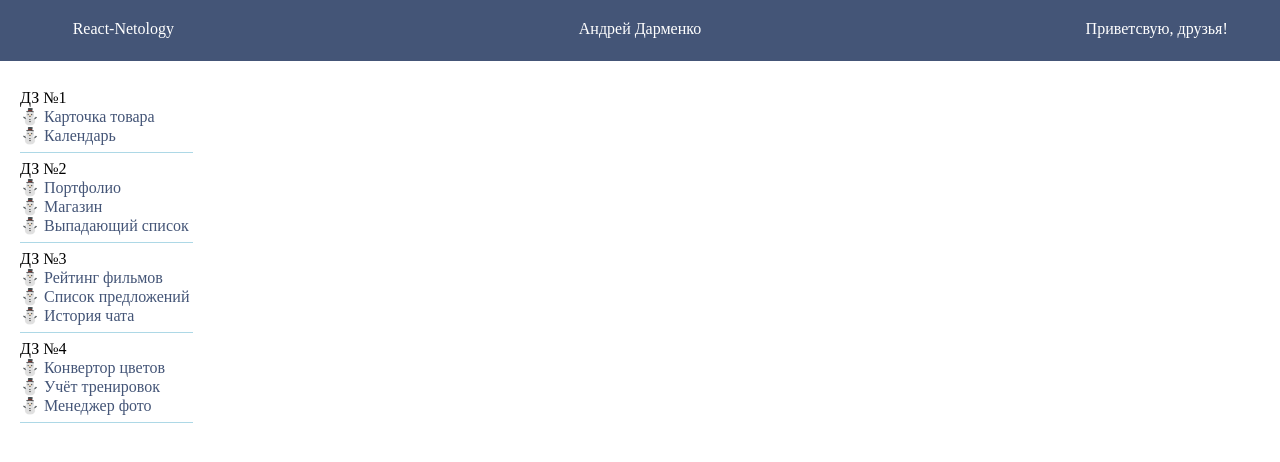
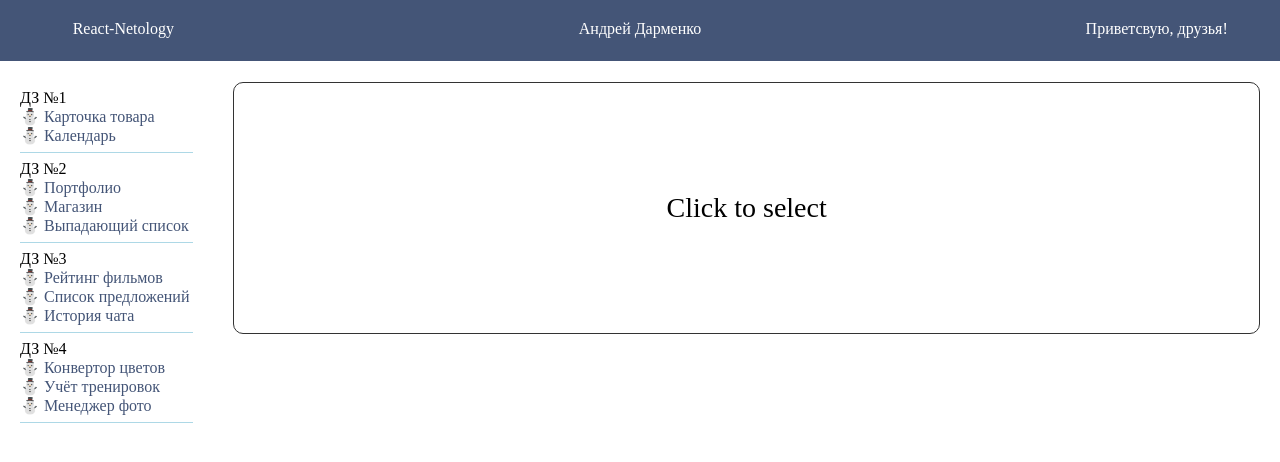
Before and after one commit to IamFenniks/react-netology, a React (Create React App) app: page /photo in a window 1280 px wide. Shown: the top 462 px of the page. Built offline with nearby package versions, Linux system fonts and the light colour scheme; a web font is replaced by a local one.

Commit message:
HW 4/2 21.01.23...

```diff
--- a/src/App.css
+++ b/src/App.css
@@ -1354,7 +1354,35 @@ input.rgb {
 
 
 /* HomeWork 4/3 ---- START */
-
+.click-to-select{
+  display: flex;
+  justify-content: center;
+  align-items: center;
+  flex-direction: column;
+  height: 250px;
+  border:1px solid #333;
+  border-radius: 10px;
+  background-color: #fff;
+  margin: 20px;
+  pointer-events: auto;
+  position: relative;
+}
+.click-to-select input[type="file"] {
+  width: 100%;
+  height: inherit;
+  opacity: 0;
+  position: absolute;
+  z-index: 10;
+  cursor: pointer;
+}
+.click-to-select label{
+  font-weight: normal;
+  font-size: 28px;
+}
+.click-to-select label:hover{
+  cursor: pointer;
+  text-decoration: underline;
+}
 /* HomeWork 4/3 ---- END */
 
 
--- a/src/components/hw4/photo/PhotoManager.jsx
+++ b/src/components/hw4/photo/PhotoManager.jsx
@@ -1,8 +1,36 @@
 import React from "react";
 
 const PhotoManager = () => {
+    const fileToDataUrl = file => {
+        return new Promise((resolve, reject) => {
+            const fileReader = new FileReader();
+
+            fileReader.addEventListener('load', evt => {
+                resolve(evt.currentTarget.result);
+            });
+
+            fileReader.addEventListener('error', evt => {
+                reject(new Error(evt.currentTarget.error));
+            });
+
+            fileReader.readAsDataURL(file);
+        });
+    }
+
+    const handleSelect = async (evt) => {
+        debugger;
+        const files = [...evt.target.files];
+        const urls = await Promise.all(files.map(o => fileToDataUrl(o)));
+        // У вас в массиве - dataUrl, можете использовать в качестве значения атрибута src тега img
+    }
+
     return (
-        <div className="m-content"></div>
+        <div className="m-content">
+            <form className="click-to-select" >
+                <input onSelect={handleSelect} id="file-input" type="file" name="file" multiple />
+                <label htmlFor="file-input">Click to select</label>
+            </form>
+        </div>
     );
 }
 
--- a/src/components/hw4/steps/Steps.jsx
+++ b/src/components/hw4/steps/Steps.jsx
@@ -1,5 +1,6 @@
 import { nanoid } from "nanoid";
 import React, { useState } from "react";
+import StepsModel from "./StepsModel";
 import StepsForm from "./steps_inner/StepsForm";
 import StepsTable from "./steps_inner/StepsTable";
 
@@ -8,40 +9,54 @@ const Steps = () => {
     const [editItem, setEditItem] = useState([]);
     // const [newObj, setNewObj] = useState([]);
 
-    const handleAddData = data => { // {id: '01', date: '2023-01-18', dist: '2.3'}
+    const handleAddData = data => {
+        debugger
+        if(steps.length < 1) {
+            data.id = nanoid();
             setSteps(prevSteps => [...prevSteps, data]);
+            console.log(data);
         }
 
         // Находим одинакове даты и сумируем их километры
         var holder = {};
         steps.forEach(function (d) {
             if (holder.hasOwnProperty(d.date)) {
+                debugger
                 holder[d.date] = holder[d.date] + parseFloat(d.dist);
             } else {
-            holder[d.date] = parseFloat(d.dist);
+                debugger
+                // holder[d.date] = parseFloat(d.dist);
+                data.id = nanoid();
+                setSteps(prevSteps => [...prevSteps, data]);
+                return;
             }
         });
 
         // Создаём новый массив и заносим в него уже уникальные пункты
-    let newObj = [];
+        // let newObj = [];
         for (let prop in holder) {
-        newObj.push({ id: nanoid(), date: prop, dist: holder[prop] });
+            debugger
+            const newData = new StepsModel({ id: nanoid(), date: prop, dist: holder[prop] });
+            console.log('new data: ' + newData);
+            setSteps(prevSteps => [...prevSteps, newData]);
+            // newObj.push({ id: nanoid(), date: prop, dist: holder[prop] });
+        }
+
+        // setSteps(prevSteps => [...prevSteps, newData]);
     }
 
     // Сортируем пункты согласно даты
     const sortFunction = (a, b) => {
+        debugger
         let dateA = new Date(a.date);
         let dateB = new Date(b.date);
         return dateA > dateB ? 1 : -1;
     };
     // Отсортировав переворачиваем их: ранние внизу, поздние вверху и сохраняем в новой константе
-    const newSteps = newObj.sort(sortFunction).reverse();
+    const newSteps = steps.sort(sortFunction).reverse();
 
     const handleRemove = id => {
-       return newObj.forEach(function (el, i) {
-        el.id === id && newObj.splice(i, 1)
-    })
-        // setSteps(prevSteps => prevSteps.filter(o => o.id !== id));
+        setSteps(prevSteps => prevSteps.filter(o => o.id !== id));
     }
 
     const handleEdit = id => {
--- a/src/components/hw4/steps/steps_inner/StepsForm.jsx
+++ b/src/components/hw4/steps/steps_inner/StepsForm.jsx
@@ -21,7 +21,7 @@ const StepsForm = ({ addData }) => {
 
     const handleSubmit = evt => {
         evt.preventDefault();
-        const data = new StepsModel(nanoid(), form.date, form.dist);
+        const data = new StepsModel(null, form.date, form.dist);
         addData(data);
 
         setForm({date: '', dist: ''});
```
Also changed, not shown: 1 other file (tests, documents, lock files or other folders). Lines whose indentation alone changed are shown as unchanged.
